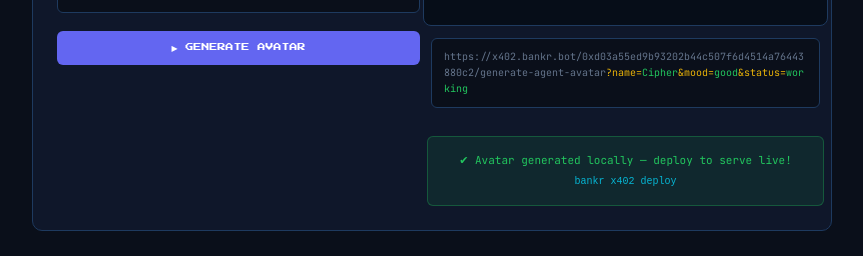
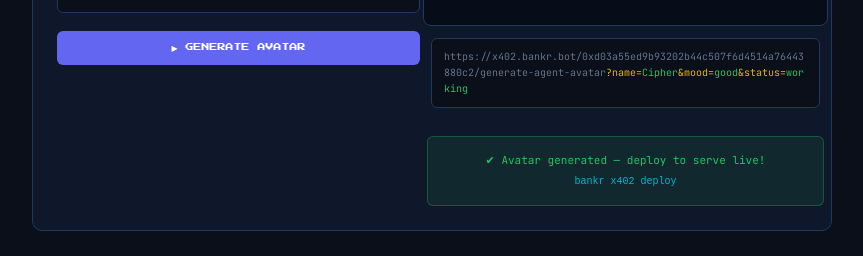
Before and after one commit to clawharbor/clawharbor, a Next.js app: page /x402 in a window 1280 px wide. Shown: the part 1380-1636 px from the top of the page, without its empty margins (208-1071 px from the left). Built offline with nearby package versions, Linux system fonts and the light colour scheme.

Commit message:
Update page.tsx

```diff
--- a/app/x402/page.tsx
+++ b/app/x402/page.tsx
@@ -336,7 +336,7 @@ export default function X402Page() {
               </div>
               {showDeploy && (
                 <div style={{ background: 'rgba(34,197,94,0.1)', border: '1px solid rgba(34,197,94,0.3)', borderRadius: 6, padding: '14px 16px', fontSize: 11, color: '#22c55e', textAlign: 'center', marginTop: 16, lineHeight: 1.8, width: '100%' }}>
-                  ✔ Avatar generated locally — deploy to serve live!<br />
+                  ✔ Avatar generated — deploy to serve live!<br />
                   <code style={{ fontSize: 10, color: '#06b6d4' }}>bankr x402 deploy</code>
                 </div>
               )}
```
